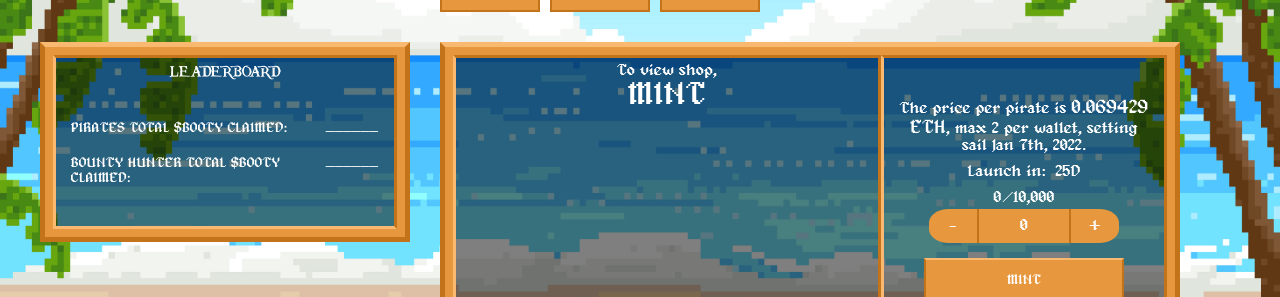
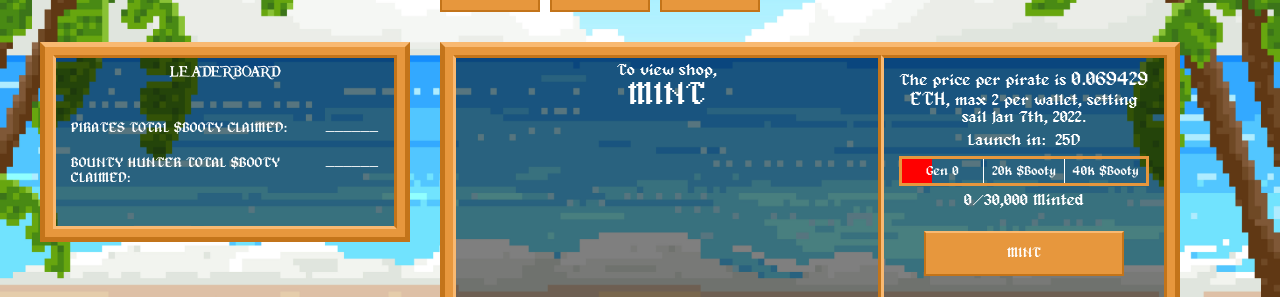
Before and after one commit to josephp126/piratehunternft-frontend, a React (Create React App) app: page / in a window 1280 px wide. Shown: the part 503-800 px from the top of the page. Built offline with nearby package versions, Linux system fonts and the light colour scheme.

Commit message:
loading bar added

```diff
--- a/src/components/Description.js
+++ b/src/components/Description.js
@@ -56,18 +56,26 @@ const Description = () => {
                             {Difference < 0 ? <p>Launched</p> : <p>Launch in: <span>{countDown.days}D</span></p>}
 
 
-                            <div>
-                                <p>0/10,000</p>
-                                <div className="counter">
+                            {/* <div> */}
+
+                                {/* <div className="counter">
                                     <div onClick={()=>{handleMainCounter("sub")}}>-</div>
                                     <div>{counter}</div>
                                     <div onClick={()=>{handleMainCounter("add")}}>+</div>
+                                </div> */}
+
+                                <div className="bar">
+                                    <div style={{height: "100%", background:"red", width:"12%", position: "absolute"}}></div>
+                                    <div>Gen 0</div>
+                                    <div className="mid">20k $Booty</div>
+                                    <div>40k $Booty</div>
                                 </div>
+                                <p>0/30,000 Minted</p>
 
                                 <button  onClick={()=>{handleMintLoading(); setTimeout(()=>{openShop()}, 3000)}} disabled>MINT</button>
-                                <input type="checkbox"  defaultChecked/><label style={{marginLeft:"5px"}}>Stake at Mint</label>
-                                <br></br><br></br>
-                            </div>
+                                <label style={{display: "inline-block"}} htmlFor="stake" style={{marginLeft:"5px"}}>Stake at Mint</label><input type="checkbox" name="stake"  defaultChecked/>
+
+                            {/* </div> */}
                         </div>
                     </div>
                     <button onClick={handlePurchaseLoading} disabled>PURCHASE</button>
--- a/src/components/Mint.js
+++ b/src/components/Mint.js
@@ -35,12 +35,14 @@ const Mint = () => {
                 {Difference < 0 ? <p>Launched</p> : <p>Launch in: <span>{countDown.days}D</span> </p>}
 
                 <div>
-                    <p>{counter}/10,000</p>
-                    <div className="counter">
-                        <div onClick={() => { handleMainCounter("sub") }}>-</div>
-                        <div>{counter}</div>
-                        <div onClick={() => { handleMainCounter("add") }}>+</div>
-                    </div>
+                <div className="bar">
+                                    <div style={{height: "100%", background:"red", width:"12%", position: "absolute"}}></div>
+                                    <div>Gen 0</div>
+                                    <div className="mid">20k $Booty</div>
+                                    <div>40k $Booty</div>
+                                </div>
+                                <br></br>
+                                <p>0/30,000 Minted</p>
 
                     <button onClick={()=>{handleMintLoading(); setTimeout(()=>{openShop()}, 3000)}} disabled>MINT</button>
                                                     <input type="checkbox"  defaultChecked/><label style={{marginLeft:"5px"}}>Stake at Mint</label>
--- a/src/styles/home.css
+++ b/src/styles/home.css
@@ -225,7 +225,7 @@ table{
 
 .description .level-3.right{
     max-width: 40%;
-    padding-top: 30px;
+    /* padding-top: 30px; */
     display: flex;
     flex-direction: column;
     justify-content: space-evenly;
@@ -235,9 +235,9 @@ table{
 
 
 
-.description > div > div > p{
+/* .description > div > div > p{
     margin-top: 10px;
-}
+} */
 
 .description > div > div > p:nth-of-type(2){
     font-weight: 900;
@@ -256,6 +256,35 @@ table{
     justify-content: center;
     margin-top: 3px;
 }
+
+.bar{
+    width: 100%;
+    border: 3px solid #E7973D;
+    display: flex;
+    height: 30px;
+    font-size: 13px;
+    text-align: center;
+    position: relative;
+}
+
+.bar > div{
+    flex: 1;
+
+    display: flex;
+    align-items: center;
+    justify-content: center;
+    z-index: 1;
+
+}
+
+.bar .mid{
+    border-left: 1px solid white;
+    border-right: 1px solid white;
+}
+
+
+
+
 
 .description .counter > div, .mint .counter >div {
     background: #E7973D;
```
